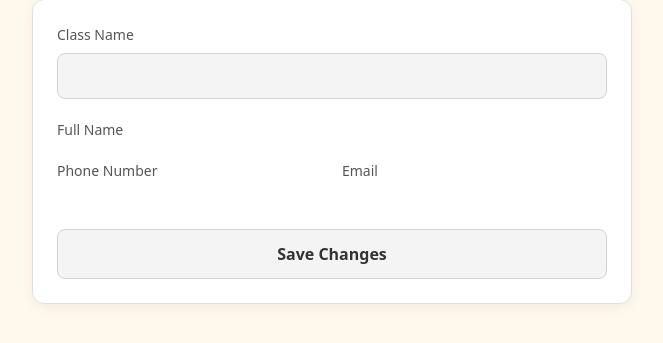
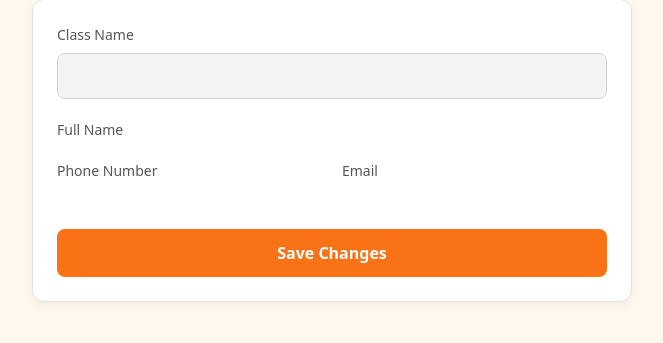
Before and after one commit to ReServe-Project/ReServe, a Django app: template checkout/templates/checkout/edit_booking.html in a window 1280 px wide. Shown: the part 212-555 px from the top of the page, without its empty margins (308-971 px from the left). Run offline with Django 5.2, Linux system fonts and the light colour scheme; the template is opened without the code that fills it, so the values that code supplies are empty; some libraries are stand-ins or nearby versions.

Commit message:
Updating the css files

```diff
--- a/checkout/static/css/checkout.css
+++ b/checkout/static/css/checkout.css
@@ -154,14 +154,16 @@ input[type="text"][readonly] {
     padding: 12px;
     font-weight: 600;
     font-size: 1rem;
-    border: 1px solid #D1D5DB;
-    background-color: #F4F4F5; /* Light gray from image */
-    color: #333;
+    /* CHANGE: Background color to orange */
+    background-color: #F97316;
+    color: white; /* Make sure text is white */
+    border: none; /* Remove border if you used gray */
     border-radius: 8px;
     cursor: pointer;
     transition: background-color 0.2s;
 }
 
+/* CHANGE/ADD: Hover state for the button */
 .confirm-button:hover {
-    background-color: #E5E7EB; /* Slightly darker gray on hover */
+    background-color: #EA580C; /* Slightly darker orange */
 }
```
